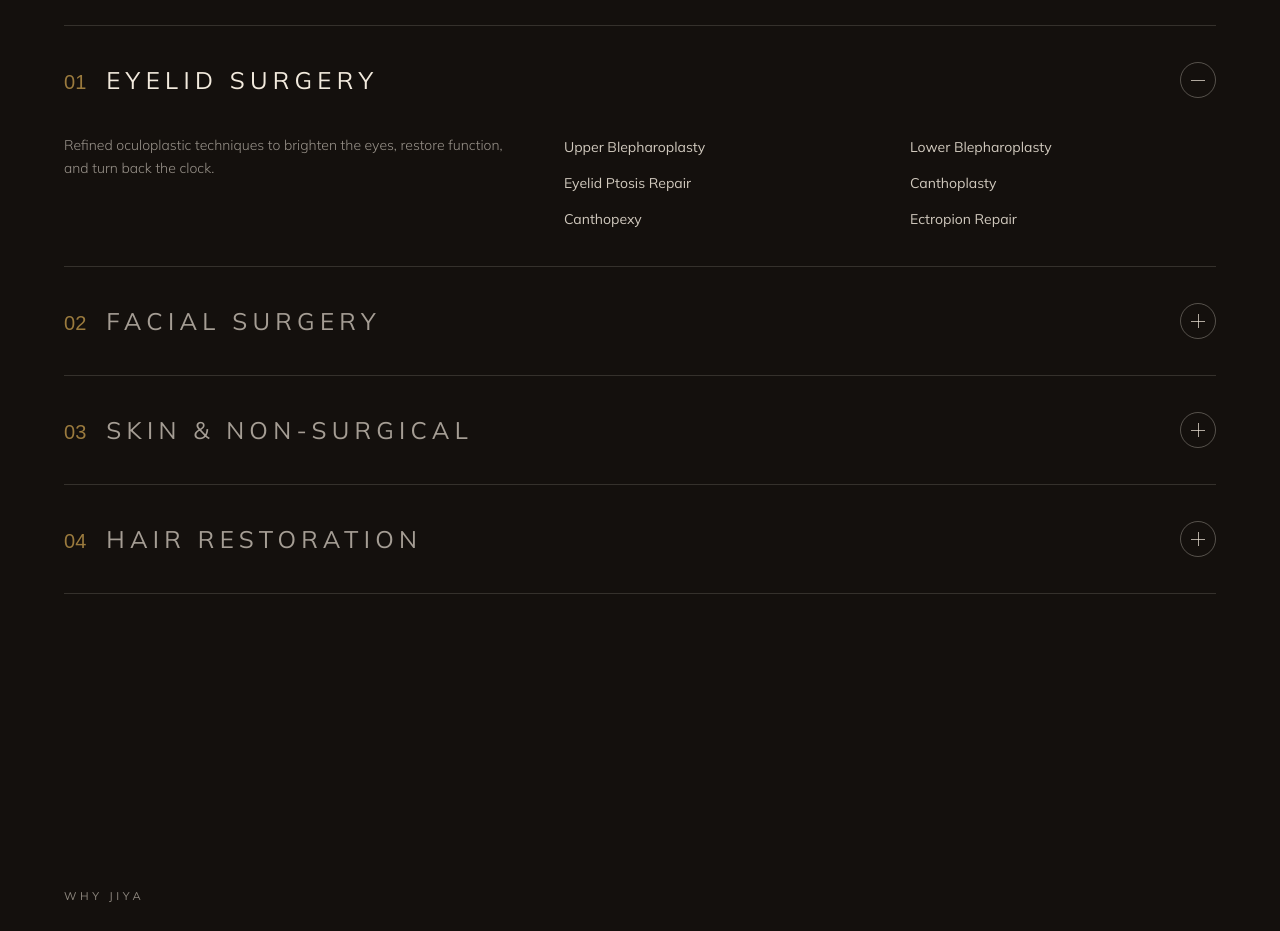
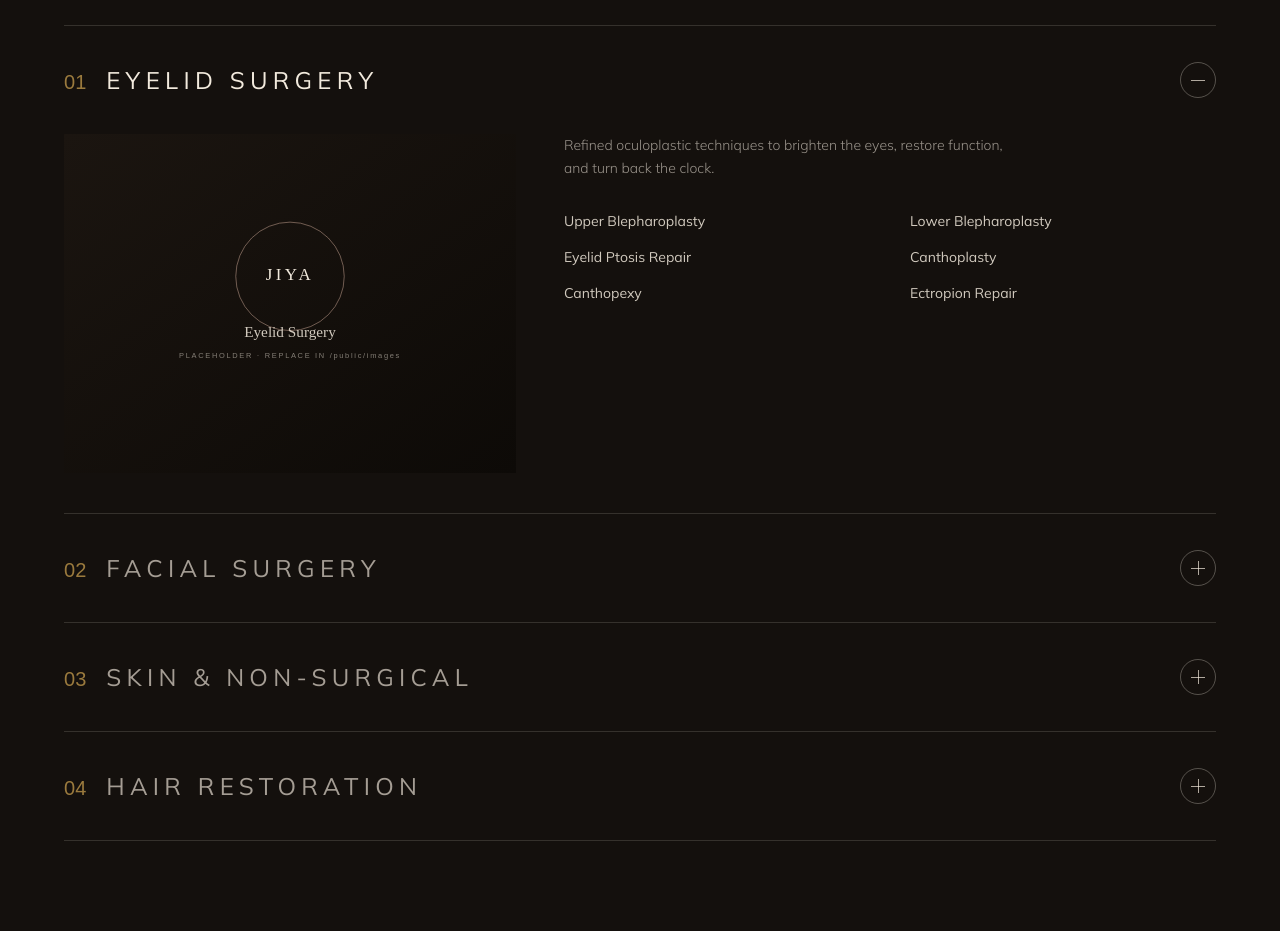
Before and after one commit to oneelevengroup/jiyacosmetics, a Next.js app: page / in a window 1280 px wide. Shown: the part 3300-4231 px from the top of the page. Built offline with nearby package versions, Linux system fonts and the light colour scheme; a web font is replaced by a local one.

Commit message:
Enrich Services accordion with preview image on expand
When a category expands it now reveals a preview image beside the blurb and
procedure list (editorial /service/face feel). Uses swappable placeholder
category images.

https://claude.ai/code/session_013qgBd19S3DRPFb7dEgPMk8

```diff
--- a/src/components/home/ServicesOverview.tsx
+++ b/src/components/home/ServicesOverview.tsx
@@ -4,7 +4,16 @@ import Link from "next/link";
 import { useState } from "react";
 import { AnimatePresence, motion } from "framer-motion";
 import Reveal from "@/components/Reveal";
+import SiteImage from "@/components/SiteImage";
 import { serviceCategories } from "@/content/site";
+import type { ImageKey } from "@/lib/images";
+
+const categoryImage: Record<string, ImageKey> = {
+  eyelid: "service.eyelid",
+  face: "service.face",
+  nonsurgical: "service.nonsurgical",
+  hair: "service.hair",
+};
 
 /**
  * Procedure index as an elegant accordion — uppercase tracked labels, hairline
@@ -77,11 +86,25 @@ export default function ServicesOverview() {
                         transition={{ duration: 0.6, ease: [0.22, 1, 0.36, 1] }}
                         className="overflow-hidden"
                       >
-                        <div className="grid gap-8 pb-9 lg:grid-cols-12 lg:gap-12">
-                          <p className="font-sans text-sm font-light leading-relaxed text-cream/60 lg:col-span-5">
+                        <div className="grid items-start gap-8 pb-10 lg:grid-cols-12 lg:gap-12">
+                          {/* Preview image */}
+                          <div className="lg:col-span-5">
+                            <div className="relative aspect-[4/3] w-full overflow-hidden">
+                              <SiteImage
+                                imageKey={categoryImage[cat.id]}
+                                fill
+                                sizes="(max-width: 1024px) 100vw, 40vw"
+                                className="object-cover"
+                              />
+                            </div>
+                          </div>
+
+                          {/* Blurb + procedures */}
+                          <div className="lg:col-span-7">
+                            <p className="max-w-md font-sans text-sm font-light leading-relaxed text-cream/60">
                               {cat.blurb}
                             </p>
-                          <ul className="grid grid-cols-1 gap-x-10 gap-y-3 sm:grid-cols-2 lg:col-span-7">
+                            <ul className="mt-7 grid grid-cols-1 gap-x-10 gap-y-3 sm:grid-cols-2">
                               {cat.procedures.map((p) => (
                                 <li key={p.slug}>
                                   <Link
@@ -93,6 +116,7 @@ export default function ServicesOverview() {
                                 </li>
                               ))}
                             </ul>
+                          </div>
                         </div>
                       </motion.div>
                     )}
```
Lines whose indentation alone changed are shown as unchanged.
